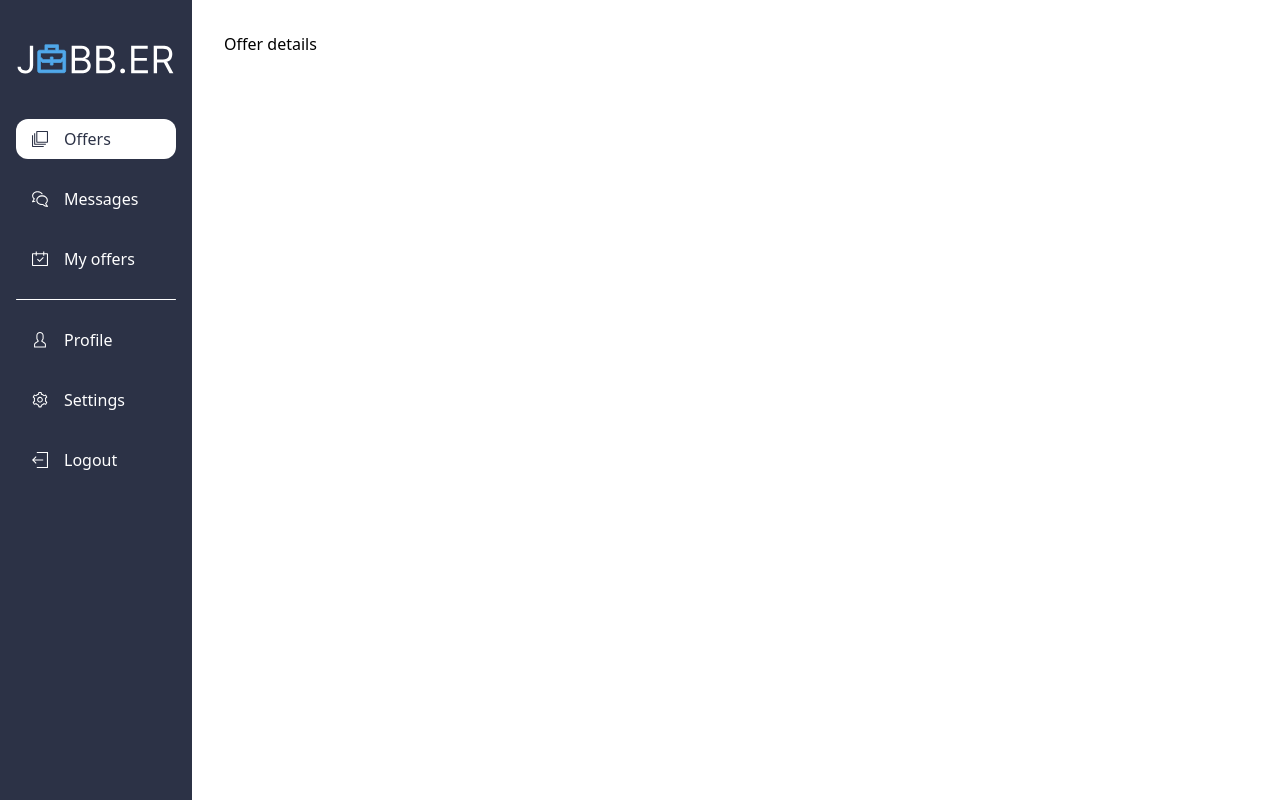
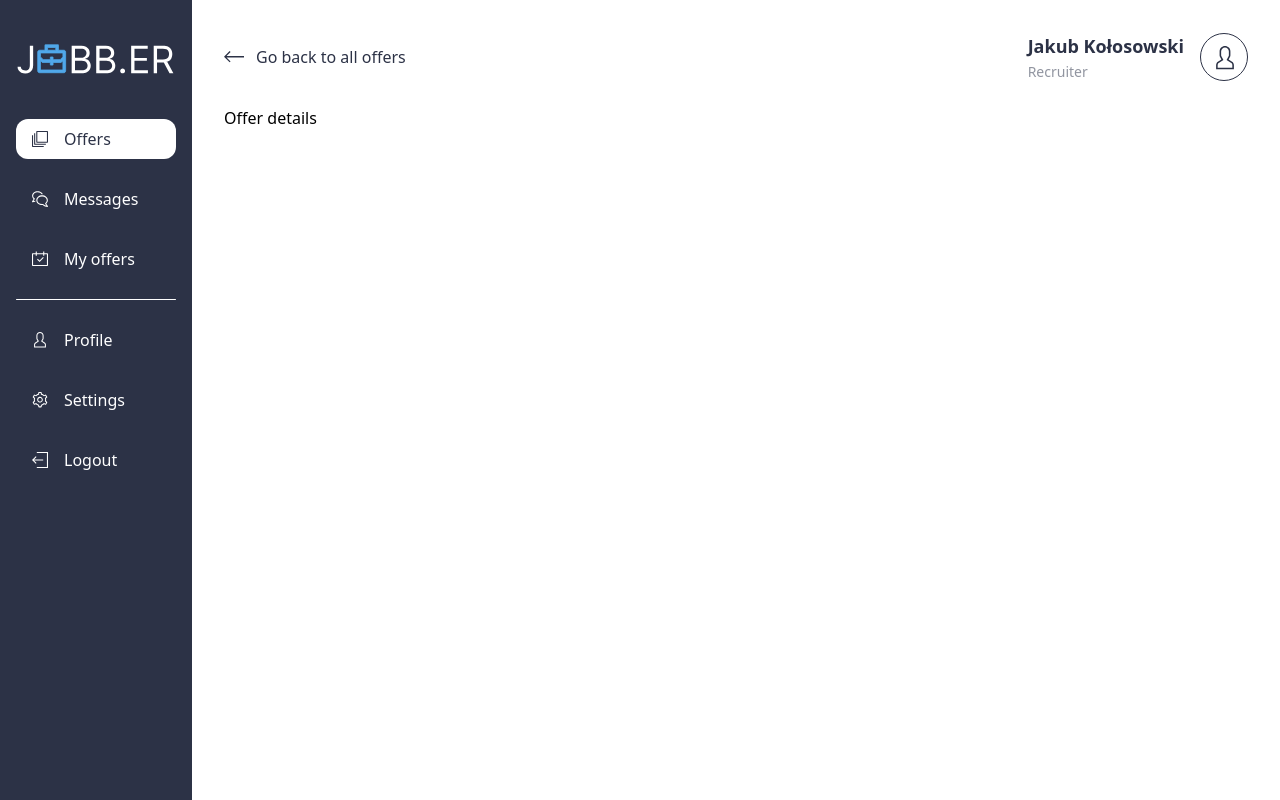
Before and after one commit to jobb-er/jobber-frontend, a React (Create React App) app: page /offers in a window 1280 px wide. Both pictures are taken after a click on the element 384 px from the left and 506 px from the top of the page. Built offline with nearby package versions, Linux system fonts and the light colour scheme.

Commit message:
Created basic mock offers page / offer details with nagivation

```diff
--- a/src/packages/offers/ui/all-offers/allOffers.tsx
+++ b/src/packages/offers/ui/all-offers/allOffers.tsx
@@ -15,7 +15,7 @@ const AllOffers = (): ReactElement => {
   const { t } = useTranslation();
 
   return (
-    <section className="flex flex-col gap-6 h-full bg-transparent">
+    <section className="flex flex-col gap-6 h-full">
       <TopBar role="recruiter" name="Jakub Kołosowski">
         <div className="flex items-center gap-3 w-1/2">
           <Input
--- a/src/packages/offers/ui/offer-details/offerDetails.tsx
+++ b/src/packages/offers/ui/offer-details/offerDetails.tsx
@@ -1,7 +1,20 @@
 import { ReactElement } from "react";
+import { useTranslation } from "react-i18next";
+
+import { OFFERS } from "../../../../common/constants";
+import { TopBar, BackLink } from "../../../../common/components";
 
 const OfferDetails = (): ReactElement => {
-  return <span>Offer details</span>;
+  const { t } = useTranslation();
+
+  return (
+    <section className="flex flex-col gap-6 h-full">
+      <TopBar role="recruiter" name="Jakub Kołosowski">
+        <BackLink path={OFFERS} title={t("offer.goBack")} />
+      </TopBar>
+      <span>Offer details</span>
+    </section>
+  );
 };
 
 export default OfferDetails;
```
